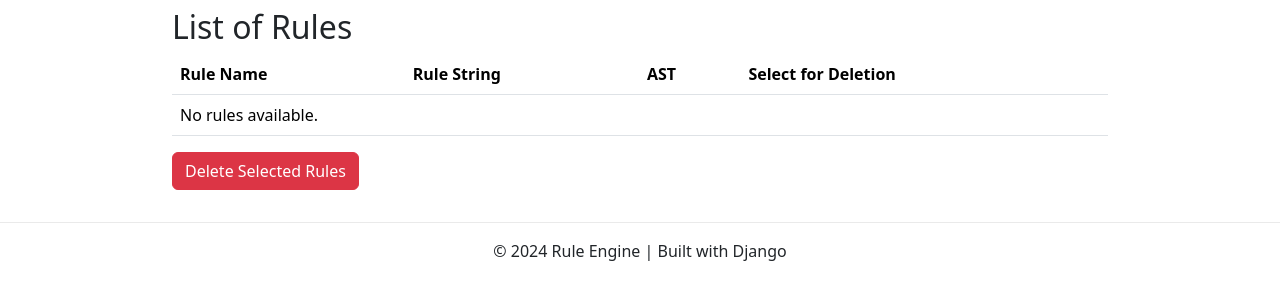
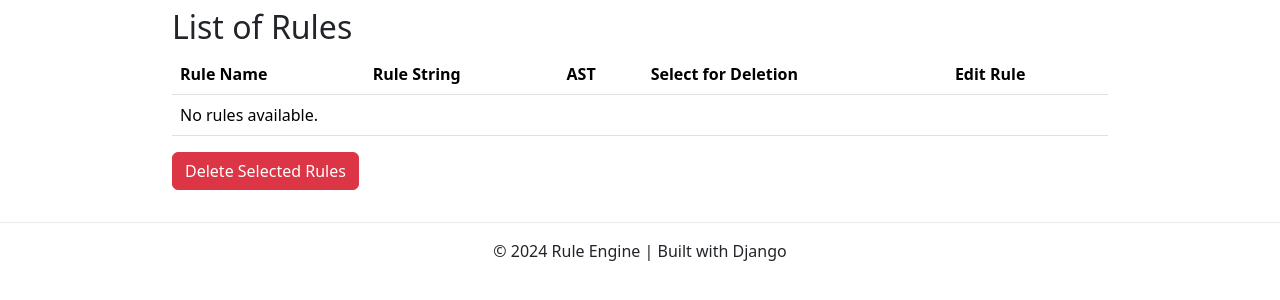
Before and after one commit to HARIPRASAD27102003/Rule-Engine-with-AST, a Django app: template rule_engine/engine/templates/engine/rule_list.html in a window 1280 px wide. Shown: the part 56-356 px from the top of the page. Run offline with Django 3.2, Linux system fonts and the light colour scheme; the template is opened without the code that fills it, so the values that code supplies are empty.

Commit message:
Updating Delete and Adding Edit Rule option

```diff
--- a/rule_engine/engine/models.py
+++ b/rule_engine/engine/models.py
@@ -1,5 +1,4 @@
 # engine/models.py
-
 from django.db import models
 
 class Rule(models.Model):
--- a/rule_engine/engine/templates/engine/combine_rules.html
+++ b/rule_engine/engine/templates/engine/combine_rules.html
@@ -9,7 +9,7 @@
     <h3>Select Rules to Combine</h3>
     {% for rule in rules %}
         <div class="form-check">
-            <input class="form-check-input" type="checkbox" name="rule_ids" value="{{ rule.id }}">
+            <input class="form-check-input" type="checkbox" name="rule_ids[]" value="{{ rule.id }}">
             <label class="form-check-label">{{ rule.rule_name }} ({{ rule.rule_string }})</label>
         </div>
     {% endfor %}
--- a/rule_engine/engine/templates/engine/rule_list.html
+++ b/rule_engine/engine/templates/engine/rule_list.html
@@ -19,15 +19,32 @@
             <th>Rule String</th>
             <th>AST</th>
             <th>Select for Deletion</th>
+            <th>Edit Rule</th>
         </tr>
     </thead>
     <tbody>
         {% for rule in rules_with_ast %}
         <tr>
             <td>{{ rule.rule_name }}</td>
-            <td>{{ rule.rule_string }}</td>
+            <td>
+                <!-- Display rule string and hide the edit form initially -->
+                <span id="rule-display-{{ rule.rule_name }}">{{ rule.rule_string }}</span>
+
+                <!-- Hidden edit form -->
+                <form id="rule-edit-{{ rule.rule_name }}" method="post" style="display: none;">
+                    {% csrf_token %}
+                    <input type="hidden" name="rule_name" value="{{ rule.rule_name }}">
+                    <input type="text" name="rule_string" value="{{ rule.rule_string }}" required>
+                    <button type="submit" class="btn btn-primary">Save</button>
+                    <button type="button" class="btn btn-secondary" onclick="cancelEdit('{{ rule.rule_name }}')">Cancel</button>
+                </form>
+            </td>
             <td><pre>{{ rule.rule_ast }}</pre></td>
-            <td><input type="checkbox" class="rule-checkbox" value="{{ rule.id }}"></td>
+            <td><input type="checkbox" class="rule-checkbox" value="{{ rule.rule_name }}"></td>
+            <td>
+                <!-- Edit Button -->
+                <button class="btn btn-warning" onclick="editRule('{{ rule.rule_name }}')">Edit</button>
+            </td>
         </tr>
         {% empty %}
         <tr>
@@ -37,11 +54,13 @@
     </tbody>
 </table>
 
+
 <button id="delete-button" class="btn btn-danger">Delete Selected Rules</button>
 
 <script>
     document.getElementById('delete-button').addEventListener('click', function() {
-        const selectedRules = [...document.querySelectorAll('.rule-checkbox:checked')].map(cb => cb.value);
+        const selectedRules = [...document.querySelectorAll('.rule-checkbox:checked')].map(cb => cb.value).filter(Boolean);
+
         if (selectedRules.length === 0) {
             alert("No rules selected.");
             return;
@@ -49,7 +68,7 @@
 
         if (confirm("Are you sure you want to delete the selected rules?")) {
             const formData = new FormData();
-            selectedRules.forEach(id => formData.append('rule_ids[]', id));
+            selectedRules.forEach(name => formData.append('rule_names[]', name));
 
             fetch("{% url 'delete_rule' %}", {
                 method: 'POST',
@@ -68,5 +87,40 @@
             });
         }
     });
+    function editRule(ruleName) {
+        document.getElementById('rule-display-' + ruleName).style.display = 'none';
+        document.getElementById('rule-edit-' + ruleName).style.display = 'block';
+    }
+
+    // Function to cancel the edit and revert back to the original display
+    function cancelEdit(ruleName) {
+        document.getElementById('rule-display-' + ruleName).style.display = 'block';
+        document.getElementById('rule-edit-' + ruleName).style.display = 'none';
+    }
+
+    // Add event listener for form submission to handle rule modification
+    document.querySelectorAll('form[id^="rule-edit-"]').forEach(form => {
+        form.addEventListener('submit', function(event) {
+            event.preventDefault();  // Prevent form from submitting the traditional way
+
+            const formData = new FormData(form);
+
+            fetch("{% url 'edit_rule' %}", {
+                method: 'POST',
+                body: formData,
+                headers: {
+                    'X-CSRFToken': '{{ csrf_token }}'
+                }
+            }).then(response => response.json()).then(data => {
+                if (data.success) {
+                    window.location.reload();
+                } else {
+                    alert("Error editing rule: " + data.message);
+                }
+            }).catch(error => {
+                alert("An error occurred: " + error);
+            });
+        });
+    });
 </script>
 {% endblock %}
--- a/rule_engine/engine/urls.py
+++ b/rule_engine/engine/urls.py
@@ -8,5 +8,5 @@ urlpatterns = [
     path('combine-rules/', views.combine_rules, name='combine_rules'),
     path('evaluate-rules/', views.EvaluateRuleView.as_view(), name='evaluate_rule'),
      path('save-combined-rule/', views.SaveCombinedRuleView.as_view(), name='save_combined_rule'),
-
+     path('rules/edit/', views.EditRuleView.as_view(), name='edit_rule'),
 ]
```
Also changed, not shown: rule_engine/engine/views.py (+47 -19 lines), rule_engine/db.sqlite3.
